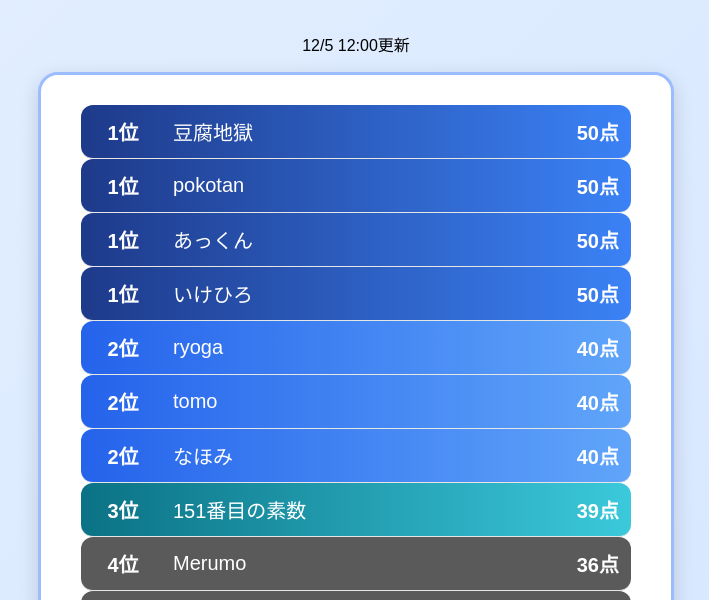
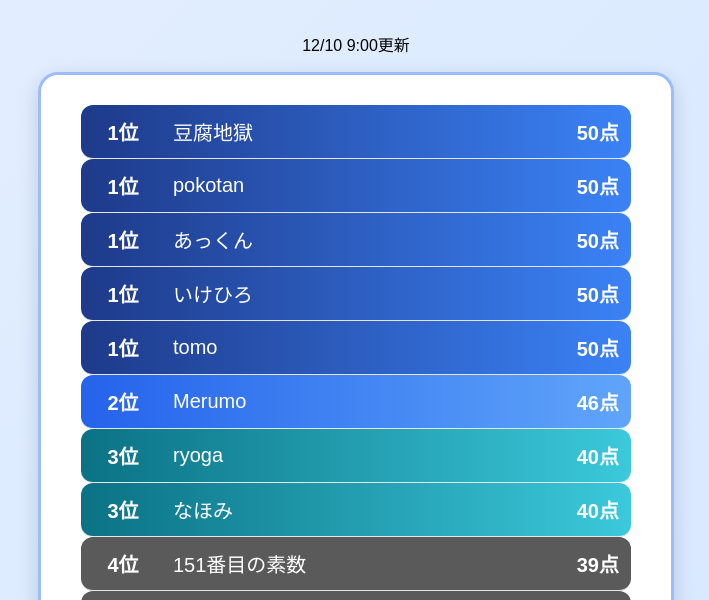
Before and after one commit to BeEngineer-Organization/winter_2025_ranking, a plain HTML site: page index.html in a window 1280 px wide. Shown: the part 172-772 px from the top of the page, without its empty margins (284-993 px from the left). Drawn offline with Linux system fonts and the light colour scheme.

Commit message:
ランキング更新

```diff
--- a/index.html
+++ b/index.html
@@ -125,7 +125,7 @@
 
 <h1>Winterクエスト<br>👑 ランキング 👑</h1>
 
-<p style="text-align: center;">12/5 12:00更新</p>
+<p style="text-align: center;">12/10 9:00更新</p>
 
 <div class="ranking" id="ranking-container"></div>
 
@@ -140,7 +140,7 @@
     <p><a target="_blank" href="https://x.gd/Zgl3g">第2問</a>（提出期限：11月23日）</p>
     <p><a target="_blank" href="https://colab.research.google.com/drive/1jVIx6Ftf37shM9l4X5kzzebk-qfxbQLE?usp=sharing">第3問</a>（提出期限：11月30日）</p>
     <p><a target="_blank" href="https://colab.research.google.com/drive/1NuzLdasBkbyF2-PK_29b03qkNAV-teHX?usp=sharing">第4問</a>（提出期限：12月7日）</p>
-    <!-- <p><a target="_blank" href="">第5問</a>（提出期限：12月14日）</p> -->
+    <p><a target="_blank" href="https://colab.research.google.com/drive/1R14dxvxjGGIwp53vH2Wg7CK-JZVwUdlj?usp=sharing">第5問</a>（提出期限：12月14日）</p>
 </div>
 
 <script>
@@ -150,16 +150,18 @@ const data = [
 {name: 'pokotan ', score:50},
 {name: 'あっくん', score:50},
 {name: 'いけひろ', score:50},
+{name: 'tomo', score:50},
+{name: 'Merumo', score:46},
 {name: 'ryoga', score:40},
-{name: 'tomo', score:40},
 {name: 'なほみ', score:40},
 {name: '151番目の素数', score:39},
-{name: 'Merumo', score:36},
 {name: 'Yuto', score:32},
 {name: 'あ', score:30},
 {name: 'uzponz', score:30},
 {name: '4倍濃縮醤油', score:30},
 {name: '呂不韋', score:30},
+{name: 'pokota', score:28},
+{name: 'ハチ', score:27},
 ]
 
 // ▼ 点数順にまずソート（降順）
```
